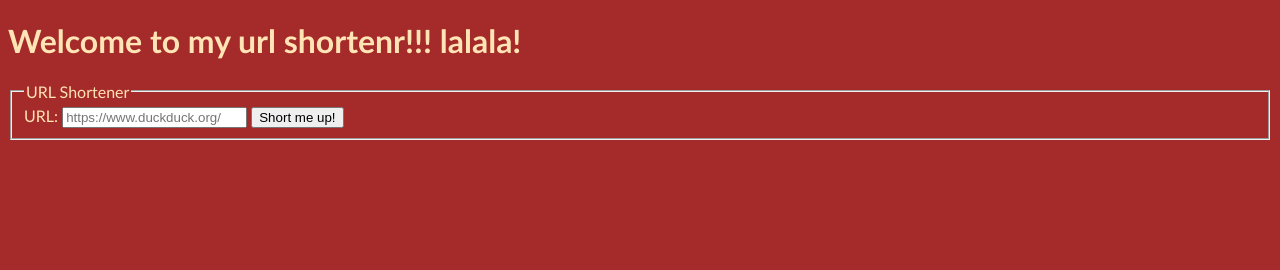
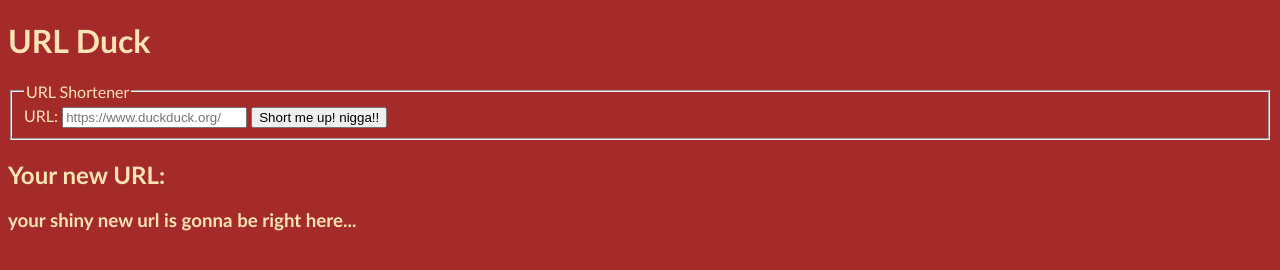
Before and after one commit to strauss02/url-duck, a website built with webpack: page src/index.html in a window 1280 px wide. Built offline with nearby package versions, Linux system fonts and the light colour scheme.

Commit message:
webpack refresh on html change

```diff
--- a/public/bundle.js
+++ b/public/bundle.js
@@ -62,8 +62,6 @@
 __webpack_require__.r(__webpack_exports__);
 /* harmony import */ var _style_scss__WEBPACK_IMPORTED_MODULE_0__ = __webpack_require__(/*! ./style.scss */ "./src/style.scss");
 
-var headline = 'Welcome to my url shortenr!!! lalala!';
-document.querySelector('h1').innerText = headline;
 var inputField = document.getElementById('url_input');
 var submitBtn = document.getElementById('submit-btn');
 submitBtn.addEventListener('click', handleSubmit); //fsdfs
--- a/src/index.html
+++ b/src/index.html
@@ -20,9 +20,13 @@
             placeholder="https://www.duckduck.org/"
           />
           <button id="submit-btn" type="submit" value="POST URL">
-            Short me up!
+            Short me up! nigga!!
           </button>
         </fieldset>
+      </section>
+      <section>
+        <h2>Your new URL:</h2>
+        <h3>your shiny new url is gonna be right here...</h3>
       </section>
     </main>
     <footer></footer>
--- a/src/index.js
+++ b/src/index.js
@@ -1,13 +1,10 @@
 import './style.scss'
-
-const headline = 'Welcome to my url shortenr!!! lalala!'
-document.querySelector('h1').innerText = headline
 
 const inputField = document.getElementById('url_input')
 const submitBtn = document.getElementById('submit-btn')
 
 submitBtn.addEventListener('click', handleSubmit)
-//fsdfs
+//fsdfsaa
 function handleSubmit(e) {
   const inputURL = inputField.value
   console.log(inputURL)
--- a/webpack.config.js
+++ b/webpack.config.js
@@ -56,5 +56,7 @@
 
   devServer: {
     liveReload: true,
+    watchFiles: ['src/*'],
+    hot: true,
   },
 }
```
Also changed, not shown: 1 other file.
